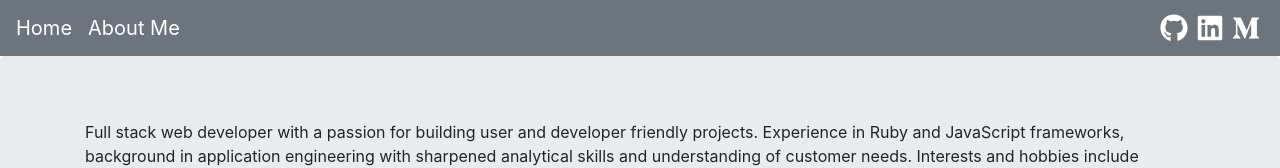
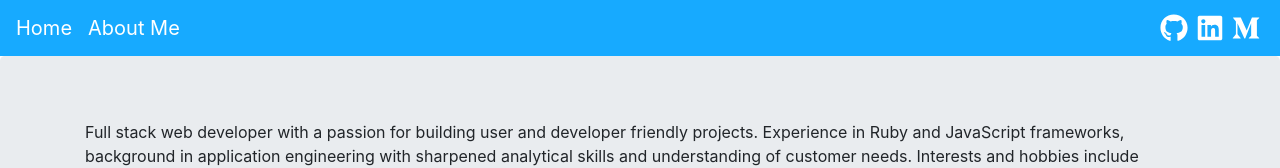
Before and after one commit to hanxu27/portfolio, a React (Create React App) app: page / in a window 1280 px wide. Shown: the top 168 px of the page. Built offline with nearby package versions, Linux system fonts and the light colour scheme.

Commit message:
some styling

```diff
--- a/src/components/NavigationBar.js
+++ b/src/components/NavigationBar.js
@@ -12,7 +12,7 @@ const Styles = styled.div`
 const NavigationBar = () => {
   return (
     <Styles>
-      <Navbar variant="dark" bg="secondary" expand="sm">
+      <Navbar variant="dark" expand="sm" style={{ "background-color": "#17aaff" }}>
         <Navbar.Brand href="/">Home</Navbar.Brand>
         <Navbar.Brand href="/about">About Me</Navbar.Brand>
         <Nav className="ml-auto">
--- a/src/components/projects/ProjectCard.js
+++ b/src/components/projects/ProjectCard.js
@@ -3,7 +3,7 @@ import { Card, Button, Image } from "react-bootstrap";
 
 const ProjectCard = props => {
   return (
-    <Card className="m-2">
+    <Card bg="secondary" text="light" className="m-2 shadow">
       <Image src={`./projects/${props.project.image}`} alt={props.project.name} fluid />
       <Card.Body>
         <Card.Title>{props.project.name}</Card.Title>
```
